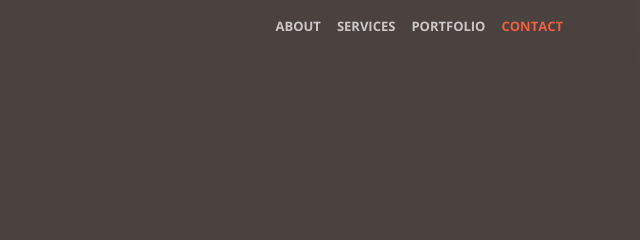
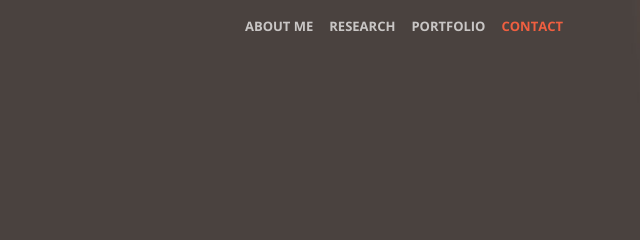
Before and after one commit to namcao123/namcao123.github.io, a website with bundled scripts: page index.html in a window 1280 px wide. Shown: the top 240 px of the page, 624-1264 px from the left. Built offline with nearby package versions, Linux system fonts and the light colour scheme.

Commit message:
Update index.html

```diff
--- a/index.html
+++ b/index.html
@@ -51,10 +51,10 @@
             <div class="collapse navbar-collapse" id="navbarExample">
                 <ul class="navbar-nav ml-auto">
                     <li class="nav-item">
-                        <a class="nav-link" href="#about">About</a>
+                        <a class="nav-link" href="#about">About me</a>
                     </li>
                     <li class="nav-item">
-                        <a class="nav-link" href="#services">Services</a>
+                        <a class="nav-link" href="#services">Research</a>
                     </li>
                     <li class="nav-item">
                         <a class="nav-link" href="#portfolio">Portfolio</a>
```
